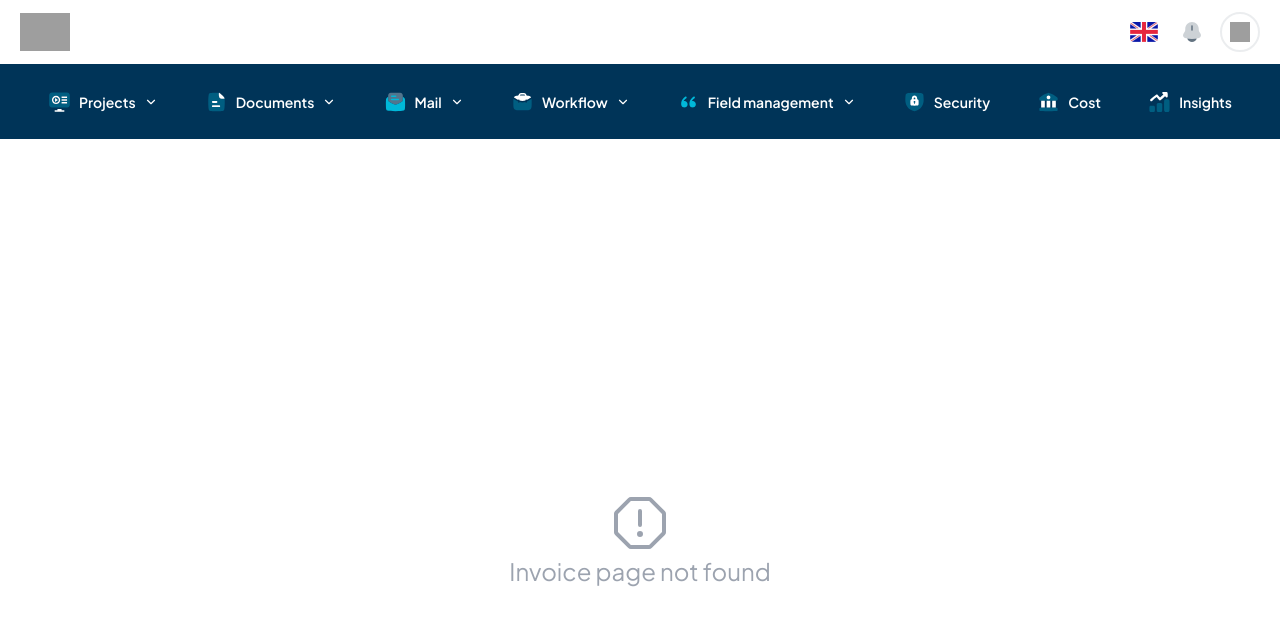
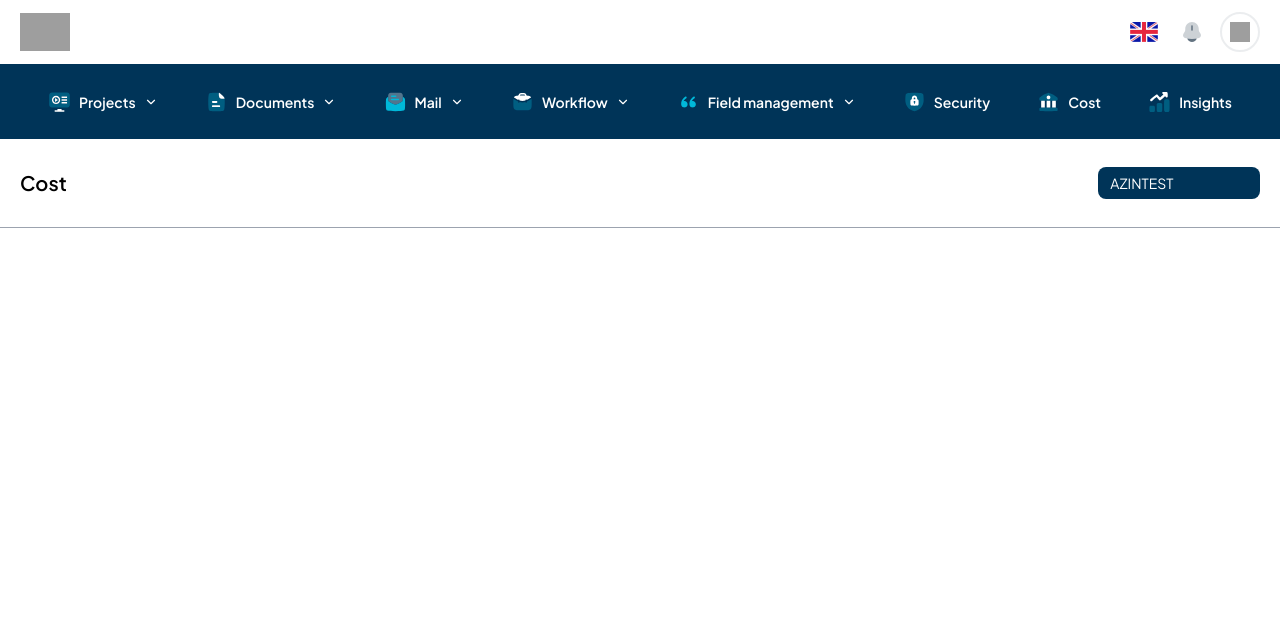
Before and after one commit to BCPAZ/crm-app, a React (Vite) app: page /cost/create-new-invoice in a window 1280 px wide. Before the commit this address had no page. Shown: the top 626 px of the page. Built offline with nearby package versions, Linux system fonts and the light colour scheme; grey boxes are pictures that could not be loaded.

Commit message:
chore : Create new invoice page created & path added to routes

```diff
--- a/src/routes/index.jsx
+++ b/src/routes/index.jsx
@@ -19,6 +19,7 @@ import ProjectSettings from "@/views/App/FieldManagement/ProjectSettings";
 import Insights from "@/views/App/Insights";
 import Cost from "@/views/App/Cost";
 import InvoiceDetail from "@/views/App/InvoiceDetail";
+import CreateNewInvoice from "@/views/App/CreateNewInvoice";
 const AppRouter = () => {
   return (
     <Routes>
@@ -29,6 +30,7 @@ const AppRouter = () => {
         <Route path="/insights" element={<Insights />} />
         <Route path="/cost" element={<Cost />} />
         <Route path="/cost/:id" element={<InvoiceDetail />} />
+        <Route path="/cost/create-new-invoice" element={<CreateNewInvoice />} />
         <Route path="/documents/*" element={<DocumentLayout />}>
           <Route path="document-register" element={<DocumentRegister />} />
           <Route path="upload-new-document" element={<UploadNewDocument />} />
--- /dev/null
+++ b/src/views/App/CreateNewInvoice.jsx
@@ -0,0 +1,19 @@
+import Selectbox from "@/components/common/Selectbox"
+const CreateNewInvoice = () => {
+  return (
+    <section>
+      <div className="border-b border-gray-400 py-7">
+        <div className="siteContainer">
+          <div className="flex items-center justify-between">
+            <h1 className="text-xl font-semibold w-full">Cost</h1>
+            <div className="w-[15%]">
+              <Selectbox />
+            </div>
+          </div>
+        </div>
+      </div>
+    </section>
+  )
+}
+
+export default CreateNewInvoice
```
